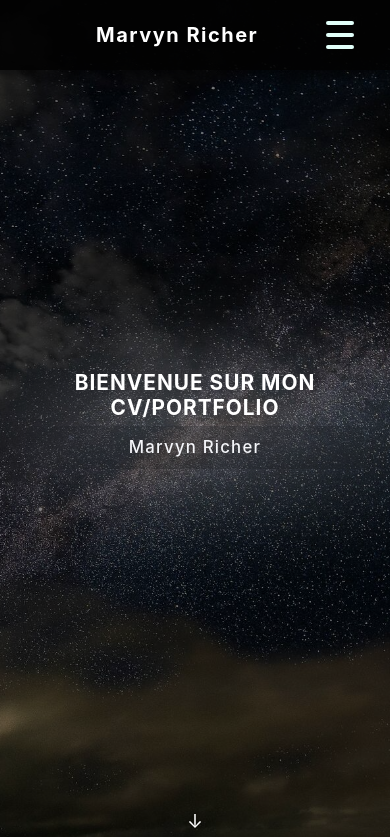
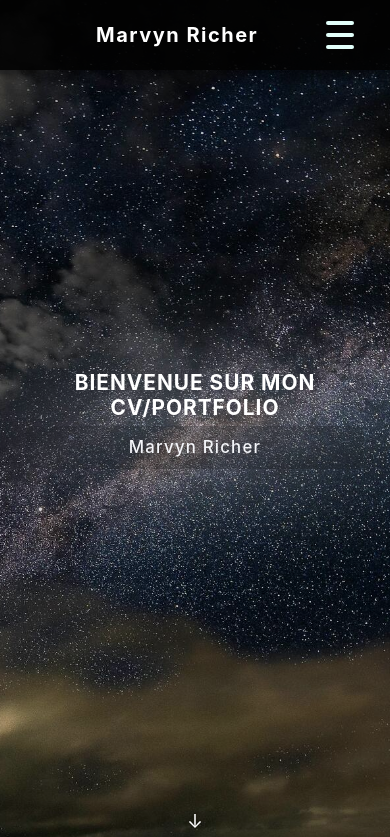
Before and after one commit to MarvynRicher24/Portfolio, a React (Create React App) app: page / in a window 390 px wide. Shown: the top 837 px of the page. Built offline with nearby package versions, Linux system fonts and the light colour scheme.

Commit message:
little update

```diff
--- a/src/components/Contact.js
+++ b/src/components/Contact.js
@@ -30,7 +30,7 @@ const Contact = () => {
           </button>
         </div>
         {copySuccess && <p className="copy-success">Email copié !</p>}
-        <a href="www.linkedin.com/in/marvyn-richer-787952298" className="contact-link" target="_blank" rel="noopener noreferrer">
+        <a href="https://www.linkedin.com/in/marvyn-richer-787952298" className="contact-link" target="_blank" rel="noopener noreferrer">
           <FaLinkedin className="contact-icon" />
           Mon profil LinkedIn
         </a>
--- a/src/components/ParallaxSection.css
+++ b/src/components/ParallaxSection.css
@@ -19,8 +19,7 @@
   left: 0;
   width: 100%;
   height: 100%;
-  background: rgba(0, 0, 0, 0.5);
-  /* Assombrit l'image pour le texte */
+  background: rgba(0, 0, 0, 0.15);
   z-index: 1;
 }
 
@@ -28,7 +27,7 @@
   position: relative;
   z-index: 2;
   animation: fadeIn 1.5s ease-in-out;
-  padding: 0 1rem; /* un peu d’air sur les côtés en mobile */
+  padding: 0 1rem;
   max-width: 100%;
 }
 
@@ -76,15 +75,14 @@
   }
 }
 
-/* Sur les écrans “étroits” (téléphones, petite tablette) */
+/* RESPONSIVE */
 @media screen and (max-width: 768px) {
   .parallax {
-    /* On peut réduire un peu la hauteur si besoin */
+    background-attachment: scroll;
     min-height: 70vh;
   }
 
   .content {
-    /* Corps de texte plus compact */
     padding: 0 1rem;
   }
 
@@ -94,7 +92,6 @@
   }
 }
 
-/* Sur écrans très petits (portrait de mobile) */
 @media screen and (max-width: 480px) {
   .parallax {
     min-height: 60vh;
```
